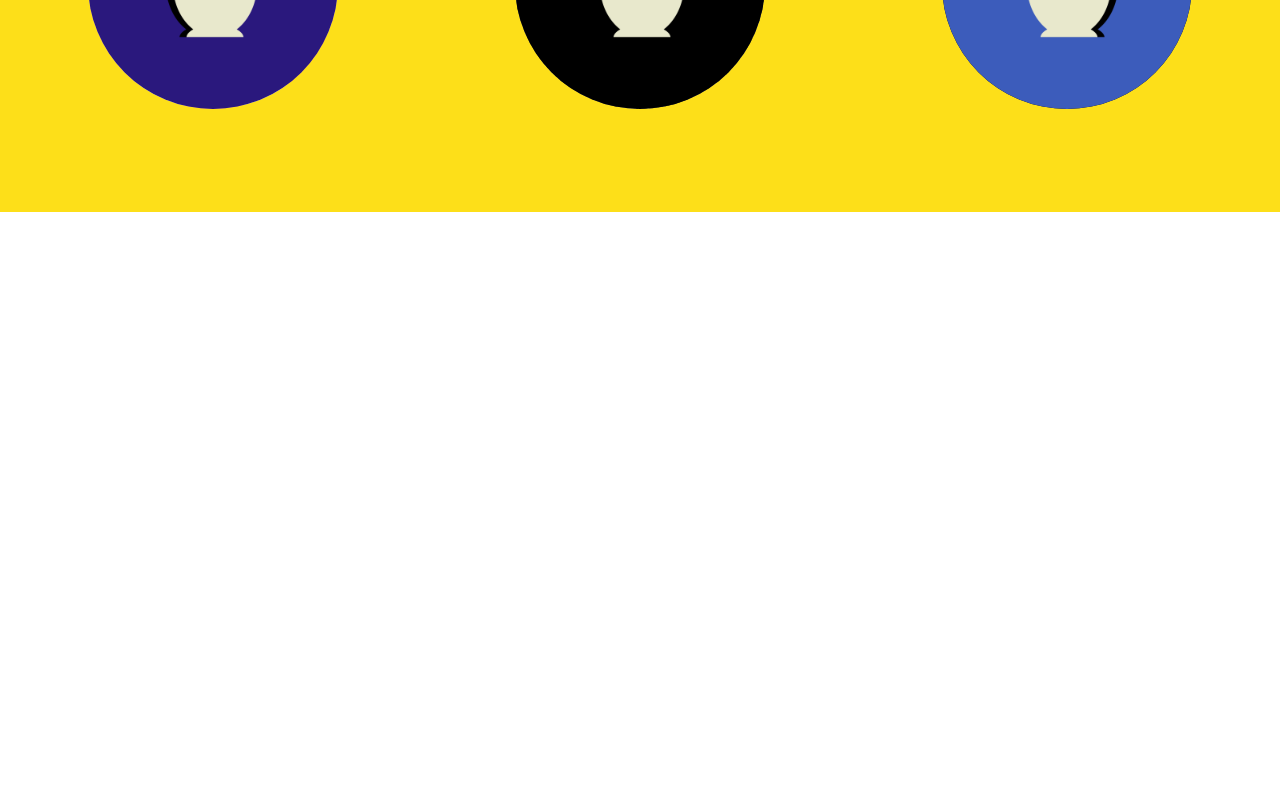
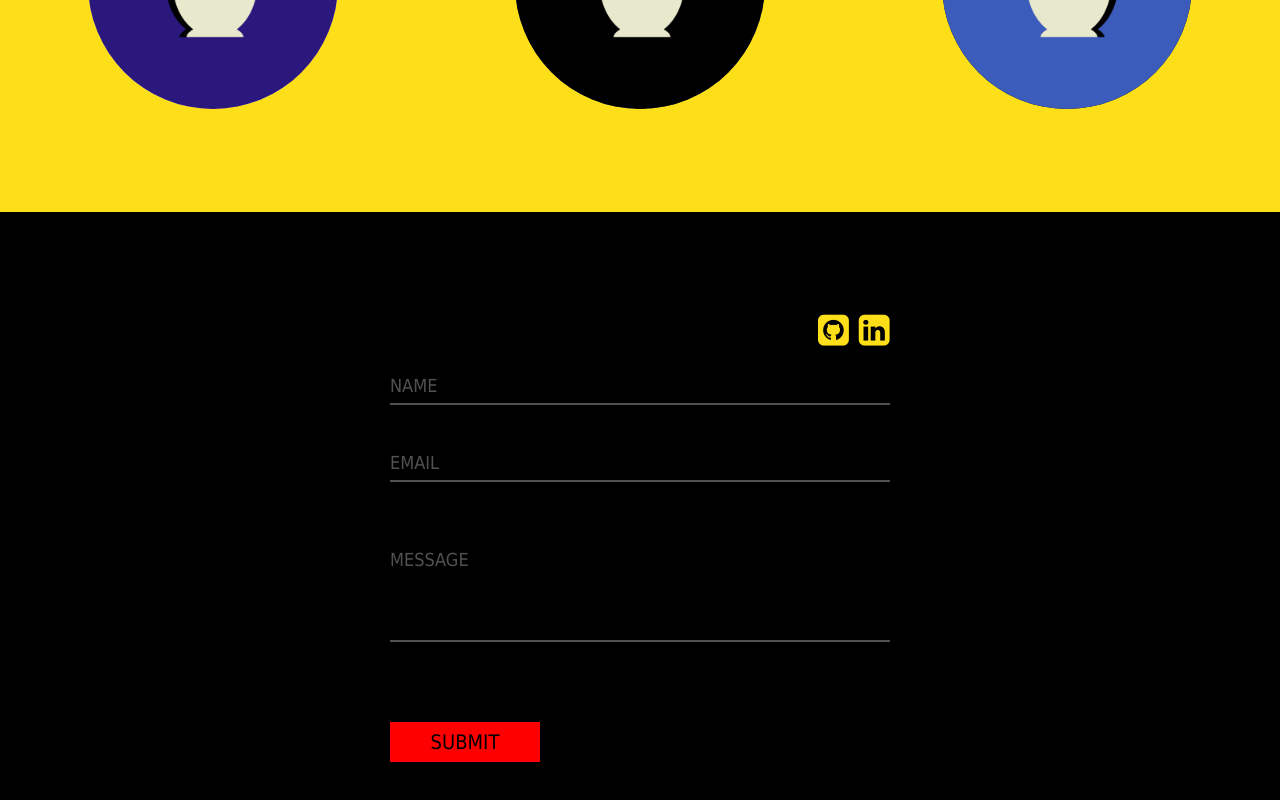
Before and after one commit to ElianeV/Nesting-doll-web-design, a React (Create React App) app: page / in a window 1280 px wide. Shown: the part 1388-2188 px from the top of the page. Before the commit the page ends 1600 px from the top, so only its background shows below. Built offline with nearby package versions, Linux system fonts and the light colour scheme.

Commit message:
fixed autofill style on mobile

```diff
--- a/src/App.js
+++ b/src/App.js
@@ -116,7 +116,7 @@ function App() {
             <p>
               HTML CSS/SASS Javascript React {""}
               <a href="https://github.com/ElianeV/Bendy-Candle" target="_blank">
-                <i class="fa fa-github"></i>
+                <i className="fa fa-github"></i>
               </a>
             </p>
           </div>
@@ -159,7 +159,7 @@ function App() {
             <p>
               HTML CSS/SASS Javascript React {""}
               <a href="https://github.com/ElianeV/Bouldering" target="_blank">
-                <i class="fa fa-github"></i>
+                <i className="fa fa-github"></i>
               </a>
             </p>
           </div>
@@ -196,7 +196,7 @@ function App() {
             <p>
               N/A N/A N/A N/A {""}
               <a href="#" target="_blank">
-                <i class="fa fa-github"></i>
+                <i className="fa fa-github"></i>
               </a>
             </p>
           </div>
@@ -229,7 +229,7 @@ function App() {
           </div>
         </div>
       </div>
-      {/* <div id="Contact" className="FullScreen Contact">
+      <div id="Contact" className="FullScreen Contact">
         <div className="formContainer">
           <div className="socialMedia">
             <a href="https://github.com/ElianeV" target="_blank">
@@ -279,7 +279,7 @@ function App() {
             </button>
           </form>
         </div>
-      </div> */}
+      </div>
     </>
   );
 }
--- a/src/App.scss
+++ b/src/App.scss
@@ -449,7 +449,7 @@ nav {
   .formContainer {
     margin: auto;
     box-sizing: border-box;
-    width: 40vw;
+    width: 500px;
     .socialMedia {
       margin: 100px 0 0 0;
       width: 72px;
@@ -467,7 +467,7 @@ nav {
       color: $yellow;
     }
     form {
-      width: 40vw;
+      width: 500px;
       height: 550px;
       box-sizing: border-box;
       position: relative;
@@ -483,7 +483,7 @@ nav {
         padding: 7px 0;
         border-bottom: 2px solid $lightgrey;
         background-color: black;
-        color: $lightgrey;
+        color: $yellow;
         font-size: 18px;
       }
       input:focus {
@@ -554,8 +554,29 @@ nav {
     }
   }
 }
+// Responsive
+@media screen and (max-width: 550px) {
+  .Contact {
+    .formContainer {
+      width: 90vw;
+      form {
+        width: 90vw;
+      }
+      input:-webkit-autofill,
+      input:-webkit-autofill:hover,
+      input:-webkit-autofill:focus input:-webkit-autofill,
+      textarea:-webkit-autofill,
+      textarea:-webkit-autofill:hover textarea:-webkit-autofill:focus {
+        border-bottom: 2px solid $lightgrey;
+        -webkit-text-fill-color: $yellow;
+        -webkit-box-shadow: 0 0 0px 1000px #000 inset;
+        transition: background-color 5000s ease-in-out 0s;
+      }
+    }
+  }
+}
 
-/* ANIMATIONS PROJECT COVERS */
+// ANIMATIONS PROJECT COVERS
 .ProjCoverTop.Proj1.AnimatedTop {
   animation: 1s ease slideToTop forwards;
 }
@@ -574,7 +595,6 @@ nav {
 .ProjCoverBottom.Proj3.AnimatedBottom {
   animation: 1s ease slideToBottom forwards;
 }
-
 @keyframes slideToTop {
   0% {
     transform: translateY(0px);
@@ -601,5 +621,3 @@ nav {
     opacity: 0;
   }
 }
-
-/* CONTACT */
```
